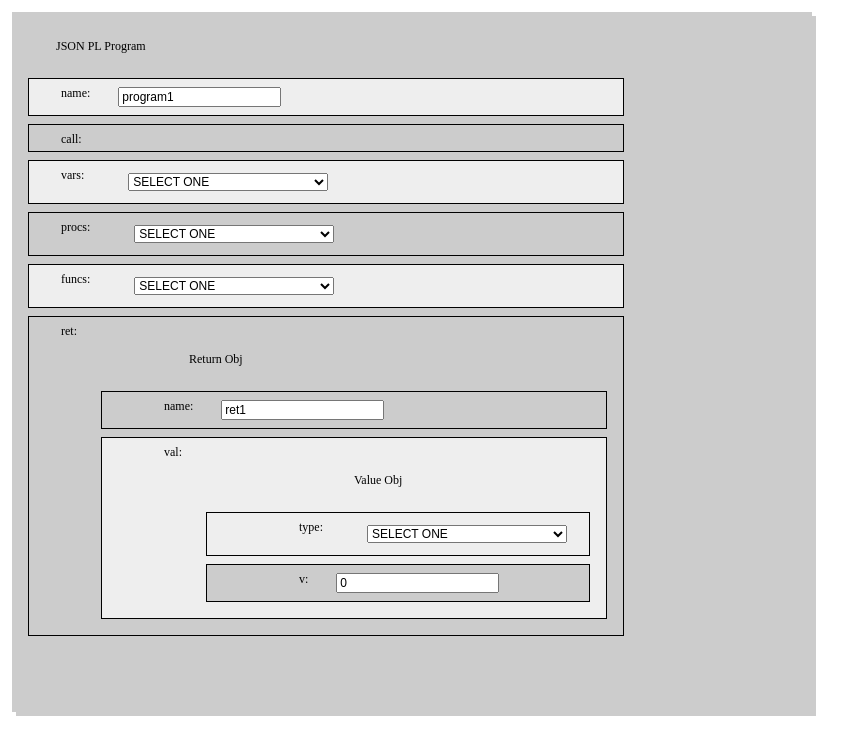
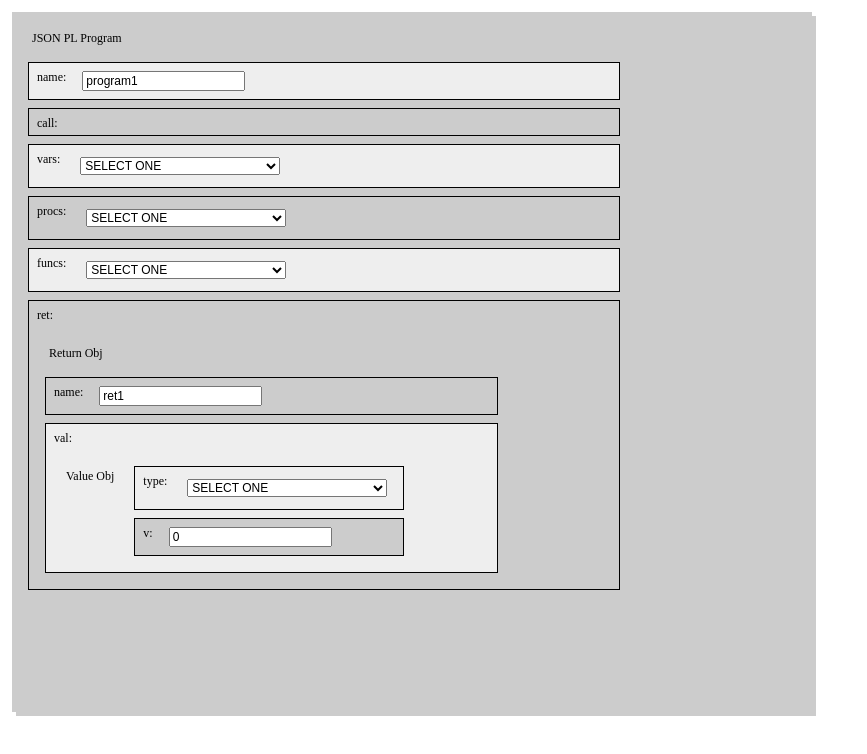
Before and after one commit to vbrusca/JsonPL, a plain HTML site: page public_html/ide.html in a window 1280 px wide. Shown: the whole page, without its empty margins (0-867 px from the left). Drawn offline with Linux system fonts and the light colour scheme.

Commit message:
Added work on IDE row formatting.
Updated project with work on IDE row formatting.

```diff
--- a/public_html/ide.html
+++ b/public_html/ide.html
@@ -23,6 +23,7 @@
          var cfg = {};
          cfg.margin = 4;
          cfg.fontSize = 12;
+         cfg.width = "80%";
 
          function init() {
             wr("init");
--- a/public_html/ide.js
+++ b/public_html/ide.js
@@ -18,23 +18,24 @@ function cont(arr, elm) {
 }
 
 function createHtmlForm(ideObj, indent, cfg) {
+   wr("createHtmlForm: " + indent);
    row++;
    cfg.row = row;
    var props = Object.keys(ideObj);
 
    //Add open/close support to the main form
-   var dvMain = createHtmlDiv(0, cfg);
-   dvMain.style.clear = "both";
+   var dvMain = createHtmlDiv(indent, cfg);
+   //dvMain.style.clear = "both";
    dvMain.id = "mainDiv_" + row;
    //dvMain.style.width = "100%";
 
    var attr = ideObj.lookup.properName;
-   var dvName = createHtmlDiv(indent, cfg);
+   var dvName = createHtmlDiv(0, cfg);
    dvName.id = "mainNameDiv_" + row;
    //dv.style.width = "100%";
-   dvName.style.clear = "both";
+   //dvName.style.clear = "both";
 
-   var dvInner = createHtmlDiv(indent, cfg);
+   var dvInner = createHtmlDiv(0, cfg);
    dvInner.id = "mainInnerDiv_" + row;
    var span = createHtmlSpan(attr, cfg);
 
@@ -45,7 +46,7 @@ function createHtmlForm(ideObj, indent, cfg) {
 
    var dvOpen = createHtmlDiv(0, cfg);
    dvOpen.id = "mainOpenDiv_" + row;
-   dvOpen.style.clear = "both";
+   //dvOpen.style.clear = "both";
 
    var dvClosed = createHtmlDiv(0, cfg);
    dvClosed.id = "mainCloseDiv_" + row;
@@ -96,7 +97,7 @@ function createHtmlForm(ideObj, indent, cfg) {
             }
 
             dvRowMain.style.border = "1px solid black";
-            dvRowMain.style.width = "100%";
+            dvRowMain.style.width = cfg.width;
             dvRowMain.id = "rowDiv_" + row;
             dvRowMain.style.clear = "both";
 
@@ -144,9 +145,20 @@ function createHtmlForm(ideObj, indent, cfg) {
 
             wr("=============================:" + ideObj.lookup[attr]);
             if(ideObj.lookup[attr] === "string") {
-               //TODO: Add event call back to update ide data
-               //bind attr and ideObj
-               dvRowOpen.appendChild(createHtmlInputText(ideObj[attr], cfg));
+               var txt = createHtmlInputText(ideObj[attr], cfg);
+               txt.setAttribute("id", "txt_" + row);
+               txt.setAttribute("data", "update");
+               dvRowOpen.appendChild(txt);
+
+               this.hndl = function(e) {
+                  var data = this.elem.getAttribute("data");
+                  if(data === "update") {
+                     this.ideObj[this.attr] = txt.value;
+                     wr("Updating ideObj attr: " + this.attr);
+                  }
+
+               }.bind({"row": row, "elem": txt, "parent": dvRowMain, "cfg": cfg, "indent": (indent + 1), "attr": attr, "ideObj": ideObj});
+               txt.addEventListener('change', hndl, false);
 
             } else if(ideObj.lookup[attr].indexOf("obj::sys::val") === 0) {
                dvRowOpen.appendChild(createHtmlForm(createObjVal(), (indent + 1), cfg));
@@ -186,6 +198,7 @@ function createHtmlForm(ideObj, indent, cfg) {
                   dvRowOpen.appendChild(sdv);
 
                   this.hndl = function(e) {
+                     wr("Handle Selection: " + ideObj.sys + ", " + this.indent);
                      var selOpt = this.elem.options[this.elem.selectedIndex];
                      var data = this.elem.getAttribute("data");
                      if(data === "add") {
@@ -204,12 +217,14 @@ function createHtmlForm(ideObj, indent, cfg) {
                         } else if(selOpt.value === "obj::sys::asign") {
                            this.parent.appendChild(createHtmlForm(createObjAsign(), this.indent, this.cfg));
 
+                        } else if(this.ideObj.sys === "val") {
+                           wr("Setting ideObj." + this.attr + " to value " + selOpt.value);
+                           this.ideObj[this.attr] = selOpt.value;
                         }
-                        //TODO: Check for type
                      }
                      wr(this.row + " Selected Index: " + this.elem.selectedIndex + " Row: " + row + " Val: " + selOpt.value + " Txt: " + selOpt.text + " Data: " + this.elem.getAttribute("data"));
 
-                  }.bind({"row": row, "elem": sel, "parent": dvRowMain, "cfg": cfg, "indent": (indent + 1)});
+                  }.bind({"row": row, "elem": sel, "parent": dvRowOpen, "cfg": cfg, "indent": (indent + 1), "attr": attr, "ideObj": ideObj});
                   sel.addEventListener('change', hndl, false);
                }
             }
@@ -267,14 +282,15 @@ function createHtmlBr(cfg) {
 }
 
 function createHtmlDiv(indent, cfg) {
-   var indt = (indent * 30) + 4;
+   wr("createHtmlDiv: " + (indent * 30));
+   var indt = (indent * 30);
    var ret = document.createElement("div");
    ret.id = "div_" + cfg.row;
-   ret.setAttribute("style", "float: left; margin: " + cfg.margin + "px; width: auto;");
+   ret.setAttribute("style", "float: left; margin: " + cfg.margin + "px;");
 
    var child = document.createElement("div");
    child.id = "spacerDiv_" + cfg.row;
-   child.setAttribute("style", "float: left; margin: " + cfg.margin + "px; width: " + indt + "px;");
+   child.setAttribute("style", "float: left; margin: 0px; width: " + indt + "px;");
 
    ret.appendChild(child);
    return ret;
```
